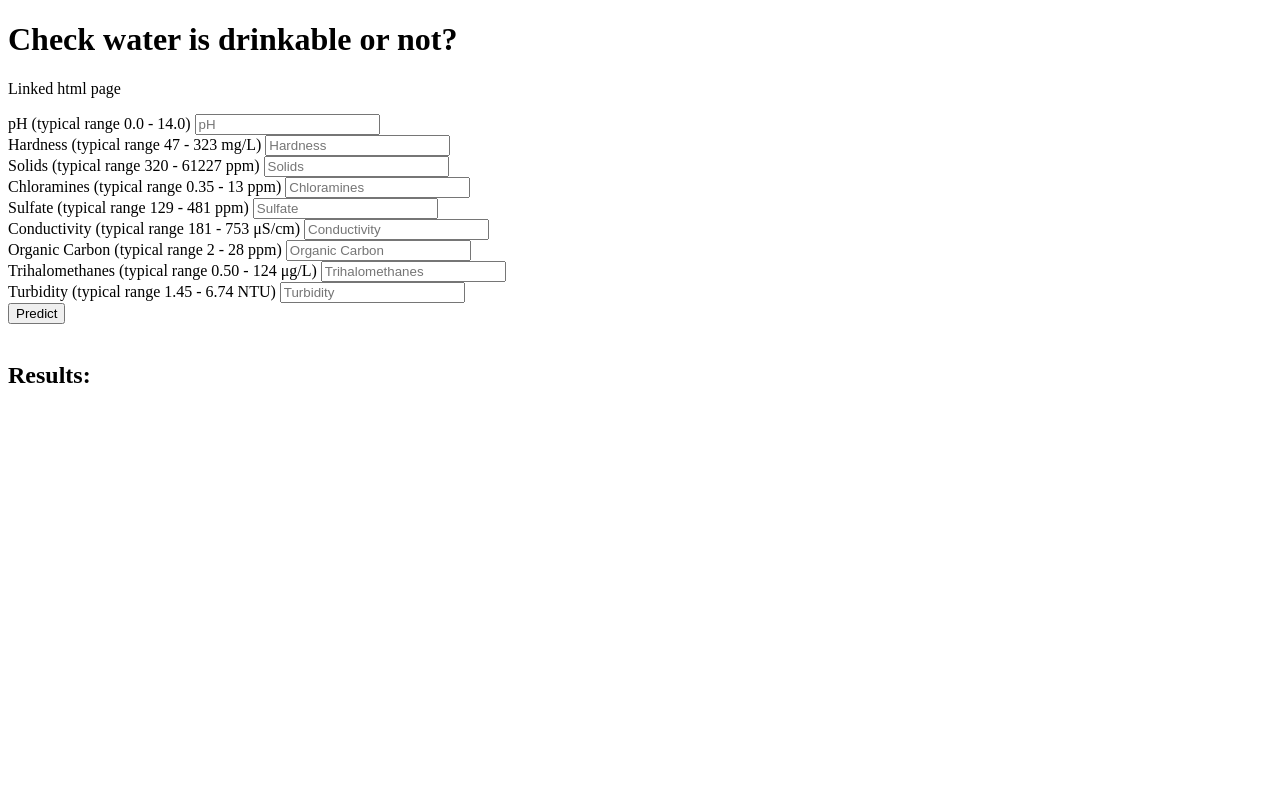
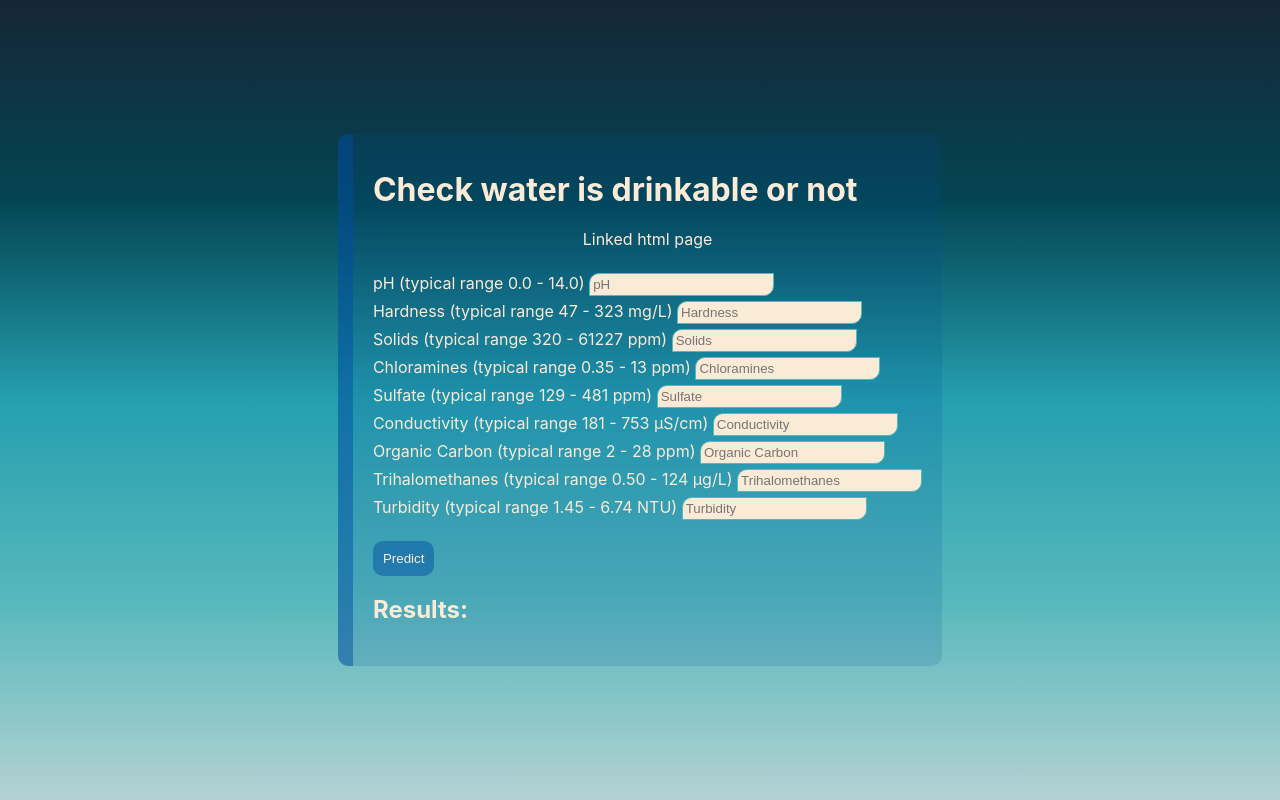
Before and after one commit to thesua7/Water-Potability-Prediction, a Flask app: page / in a window 1280 px wide. Run offline with Flask 2, Linux system fonts and the light colour scheme.

Commit message:
ui implemented

```diff
--- a/templates/index.html
+++ b/templates/index.html
@@ -1,19 +1,96 @@
 <!doctype html>
 <html lang="en">
 <head>
+
+    <style>
+        body {
+    background: linear-gradient(to bottom, #152636 , #044553, #259faf, #57b8bc, #b4d2d3);
+     margin: 0px;
+    display: flex;
+    flex-direction: column;
+    justify-content: center;
+    align-items: center;
+    height: 100vh;
+    width: 100vw;
+}
+
+.container {
+    flex: 0 0 auto;
+    border-left: 15px solid rgba(0, 75, 161, 0.479);
+    border-radius: 10px;
+    font-family: -apple-system, BlinkMacSystemFont, 'Segoe UI', Roboto, Oxygen, Ubuntu, Cantarell, 'Open Sans', 'Helvetica Neue', sans-serif;
+    background-color:rgba(0, 75, 161, 0.144);
+    padding: 20px;
+    line-height: 1.75rem;
+    color: antiquewhite;
+    box-sizing: border-box;
+}
+
+@media (max-width:500px) {
+    .container {
+        line-height: 1.1rem;
+        width: 100vw;
+        height: 100vh;
+    }
+
+    .container h1 {
+        line-height: 2rem;
+    }
+}
+
+.container > form > button {
+    cursor: pointer;
+    border: rgba(0, 75, 161, 0.479);
+    margin-top: 20px;
+    background-color: rgba(0, 75, 161, 0.479);
+    padding: 10px;
+    border-radius: 10px;
+    color: antiquewhite;
+}
+
+.container > form > button:hover {
+    background-color: rgb(0, 75, 161);
+}
+
+.container .mid {
+text-align: center;
+}
+
+.container input {
+    background-color: antiquewhite;
+    color: rgb(71, 61, 48);
+    border-radius: 10px 0 10px 0;
+    border: 1px solid #57b8bc;
+    padding: 3px;
+}
+
+.container input:hover {
+    background-color: rgba(250, 235, 215, 0.671);
+    color: rgb(71, 61, 48);
+    border-radius: 10px 0 10px 0;
+    border: 1px solid #57b8bc;
+    padding: 4px;
+}
+    </style>
     <meta charset="UTF-8">
     <meta name="viewport"
           content="width=device-width, user-scalable=no, initial-scale=1.0, maximum-scale=1.0, minimum-scale=1.0">
     <meta http-equiv="X-UA-Compatible" content="ie=edge">
     <title>WQP</title>
+
 </head>
-<h1>Check water is drinkable or not?</h1>
-<p>Linked html page</p>
+
 
 <body>
+
+  <div class="container">
+
+
+    <h1>Check water is drinkable or not</h1>
+    <p class="mid">Linked html page</p>
 <form action="/predict" method="POST">
           <label for="pH">pH (typical range 0.0 - 14.0) </label>
-    	<input type="number" id="pH" step="any" name="ph" placeholder="pH" required="required" /> <br>
+    	<input type="number" id="pH" step="any" name="ph" placeholder="pH"  required="required" /> <br>
           <label for="hardness"> Hardness (typical range 47 - 323 mg/L) </label>
         <input type="number" step="any" id="hardness" name="Hardness" placeholder="Hardness" required="required" /><br>
           <label for="solids">Solids (typical range 320 - 61227 ppm)</label>
@@ -33,8 +110,10 @@
         <button type="submit" >Predict</button>
 
 </form>
-<br>
+
     <h2>Results: </h2>
     <h1>   {{ final }} </h1>
+
+  </div>
 </body>
 </html>
```
